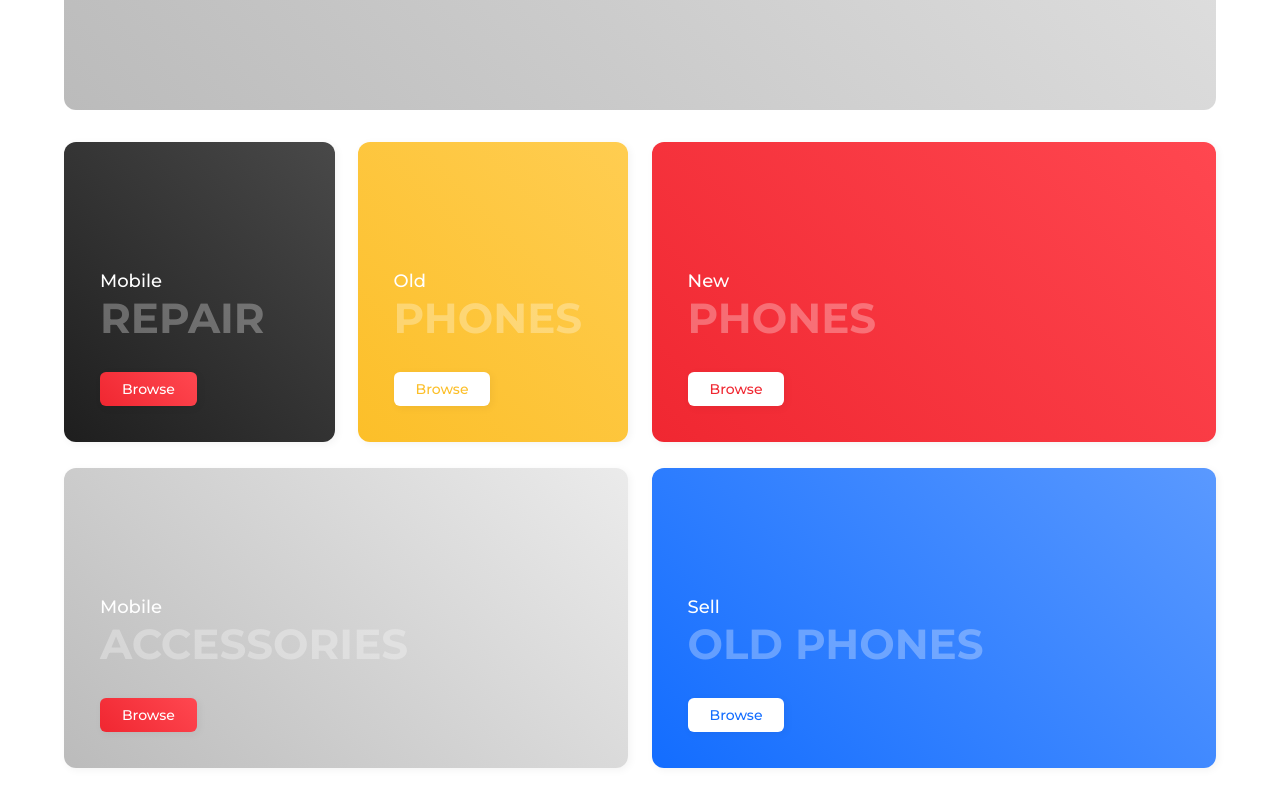
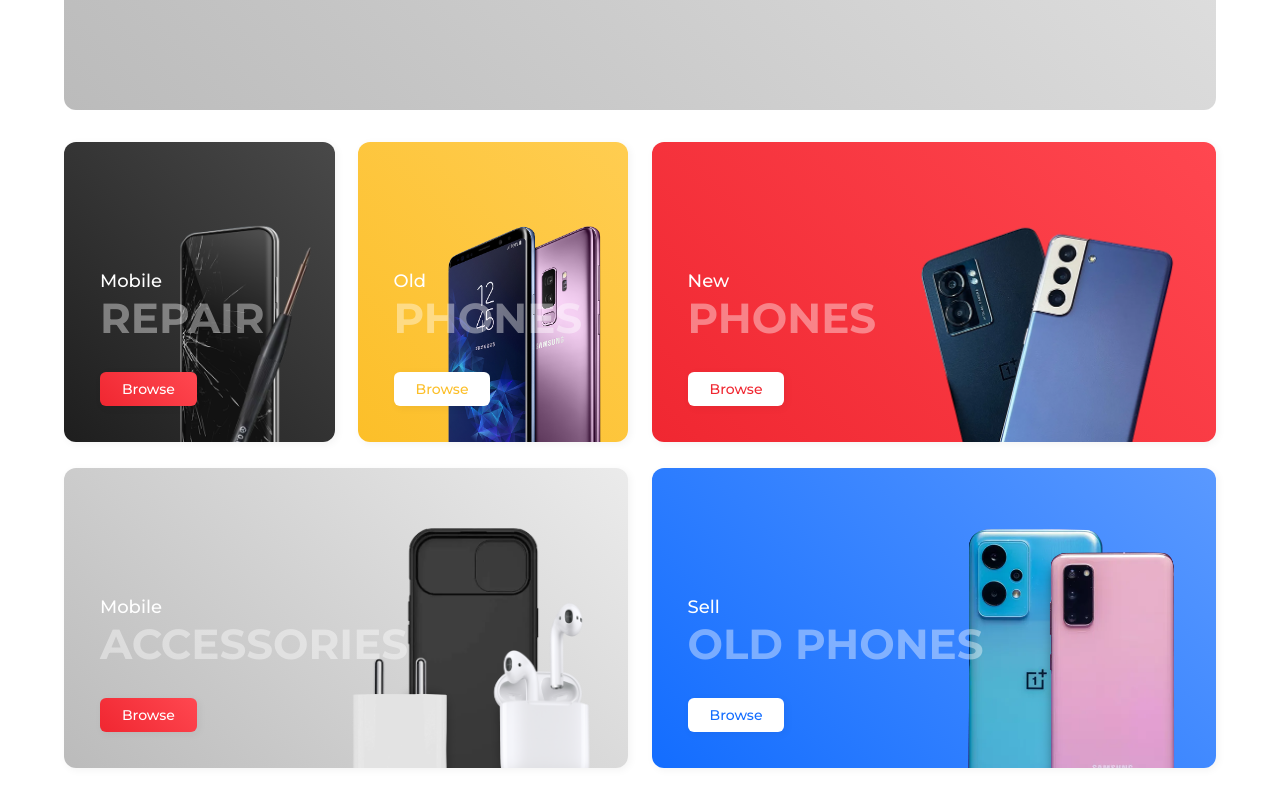
Before and after one commit to pankaj1604/PhoneHub, a plain HTML site: page index.html in a window 1280 px wide. Shown: the part 642-1442 px from the top of the page. Drawn offline with Linux system fonts and the light colour scheme.

Commit message:
Added Services Images

```diff
--- a/index.html
+++ b/index.html
@@ -65,6 +65,7 @@
                         <h2>REPAIR</h2>
                         <a href="" class="btn red-btn service-btn">Browse</a>
                     </div>
+                    <img src="images/mobile-repair.png" alt="">
                 </div>
                 <div class="small-service-box box-2">
                     <div class="serivce-text">
@@ -72,6 +73,7 @@
                         <h2>PHONES</h2>
                         <a href="" class="btn service-btn">Browse</a>
                     </div>
+                    <img src="images/old-phone.png" alt="">
                 </div>
             </div>
             <div class="big-service-box box-3">
@@ -80,6 +82,7 @@
                     <h2>PHONES</h2>
                     <a href="" class="btn service-btn">Browse</a>
                 </div>
+                <img src="images/new-phone.png" alt="">
             </div>
         </div>
         <div class="service-cont-2">
@@ -89,6 +92,7 @@
                     <h2>ACCESSORIES</h2>
                     <a href="" class="btn red-btn service-btn">Browse</a>
                 </div>
+                <img src="images/accessories.png" alt="">
             </div>
             <div class="big-service-box box-5">
                 <div class="serivce-text">
@@ -96,6 +100,7 @@
                     <h2>OLD PHONES</h2>
                     <a href="" class="btn service-btn">Browse</a>
                 </div>
+                <img src="images/old-phone-sell.png" alt="">
             </div>
         </div>
     </div>
--- a/style.css
+++ b/style.css
@@ -236,6 +236,7 @@ nav .logo span {
     align-items: flex-end;
     border-radius: 12px;
     flex-basis: 48%;
+    position: relative;
 }
 
 .big-service-box {
@@ -246,6 +247,33 @@ nav .logo span {
     display: flex;
     align-items: flex-end;
     border-radius: 12px;
+    position: relative;
+}
+
+.small-service-box img {
+    position: absolute;
+    bottom: 0;
+    right: 16px;
+    width: 150px;
+}
+
+.big-service-box img {
+    position: absolute;
+    bottom: 0;
+    right: 32px;
+    width: 250px;
+}
+
+.box-2 img {
+    width: 170px;
+}
+
+.box-3 img {
+    width: 280px;
+}
+
+.box-5 img {
+    width: 225px;
 }
 
 .box-1 {
@@ -268,6 +296,10 @@ nav .logo span {
     background: linear-gradient(45deg, #136DFF, #5A99FF);
 }
 
+.serivce-text {
+    z-index: 5;
+}
+
 .serivce-text p {
     color: #fff;
     font-weight: 500;
@@ -275,7 +307,7 @@ nav .logo span {
 }
 
 .serivce-text h2 {
-    color: rgba(255, 255, 255, 0.3);
+    color: rgba(255, 255, 255, 0.4);
     font-weight: 700;
     font-size: 42px;
 }
```
Also changed, not shown: images/accessories.png (added), images/mobile-repair.png (added), images/new-phone.png (added), images/old-phone-sell.png (added), images/old-phone.png (added).
